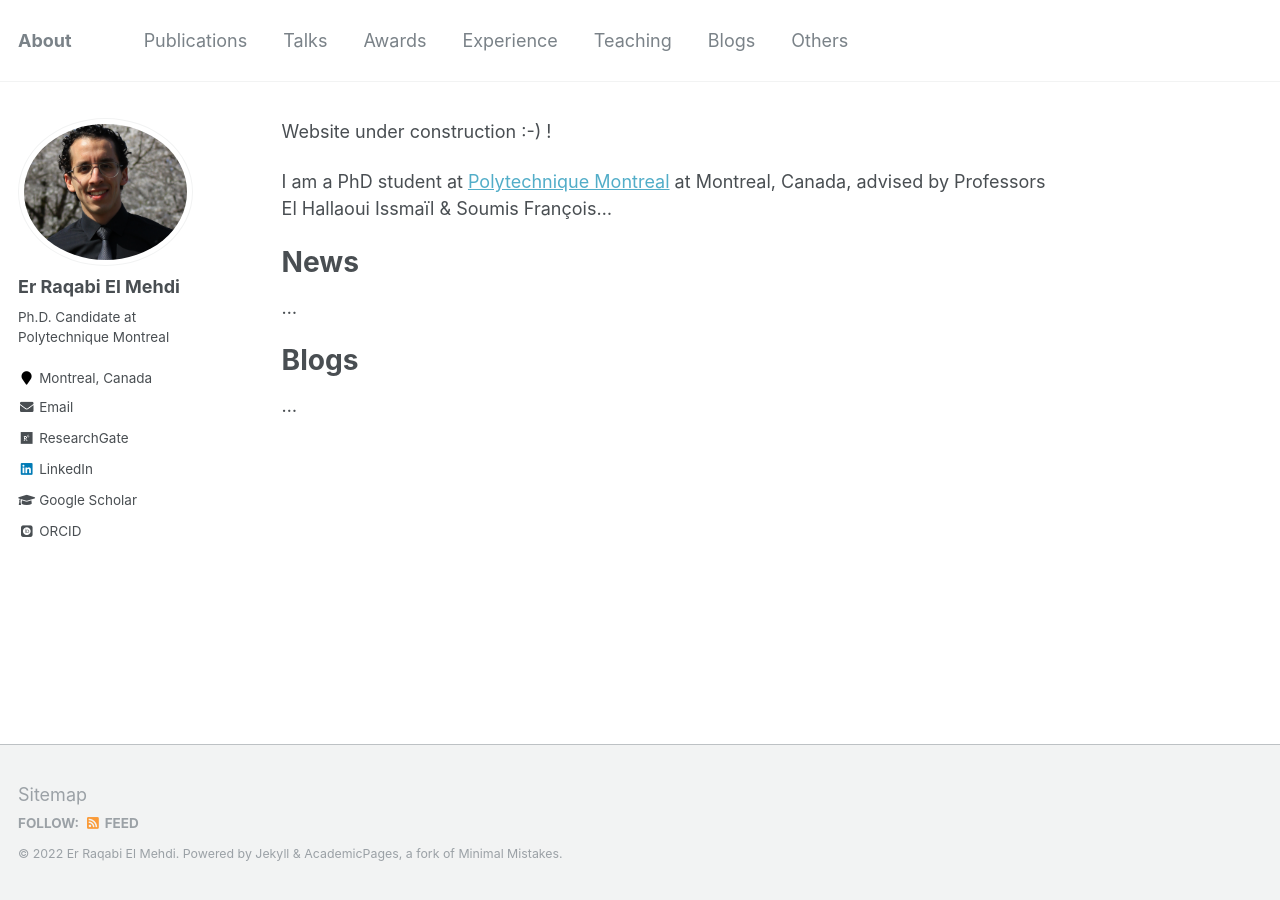
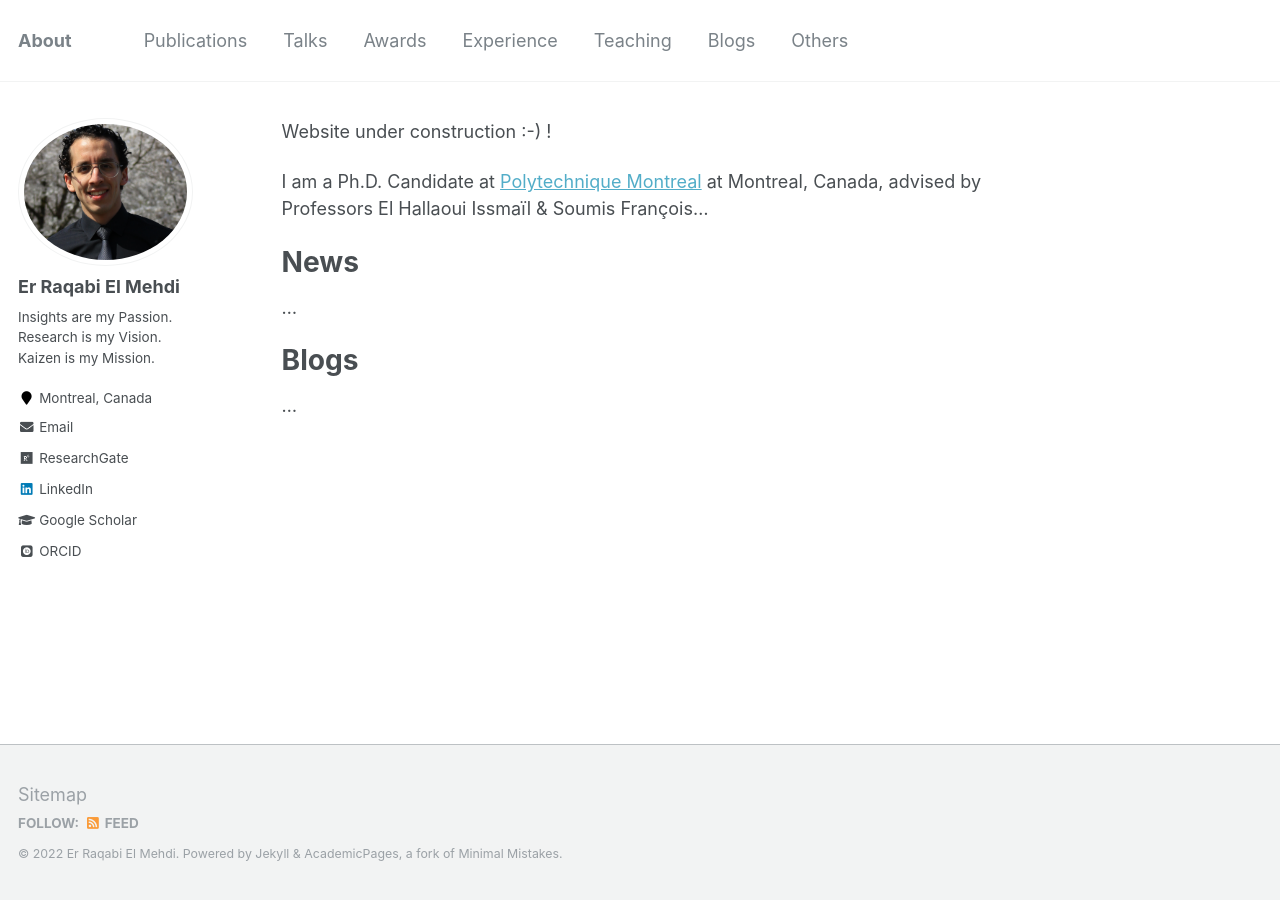
Before and after one commit to RqbMedi/rqbmedi.github.io, a Jekyll site: the page built from _pages/about.md, in a window 1280 px wide. Built offline with Jekyll 4.4.1, drawn with Linux system fonts in a browser that asks for light colours; some web fonts are replaced.

Commit message:
Initial Commit

```diff
--- a/_config.yml
+++ b/_config.yml
@@ -82,7 +82,7 @@ analytics:
 author:
   name             : "Er Raqabi El Mehdi"
   avatar           : "Mehdi.png"
-  bio              : "Ph.D. Candidate at Polytechnique Montreal"
+  bio              : "Insights are my Passion. Research is my Vision. Kaizen is my Mission."
   location         : "Montreal, Canada"
   employer         :
   pubmed           :
--- a/_pages/about.md
+++ b/_pages/about.md
@@ -10,7 +10,7 @@ redirect_from:
 
 Website under construction :-) !
 
-I am a PhD student at [Polytechnique Montreal](https://github.com/academicpages/academicpages.github.io) at Montreal, Canada, advised by Professors El Hallaoui Issmaïl & Soumis François...
+I am a Ph.D. Candidate at [Polytechnique Montreal](https://github.com/academicpages/academicpages.github.io) at Montreal, Canada, advised by Professors El Hallaoui Issmaïl & Soumis François...
 
 News
 ======
```
